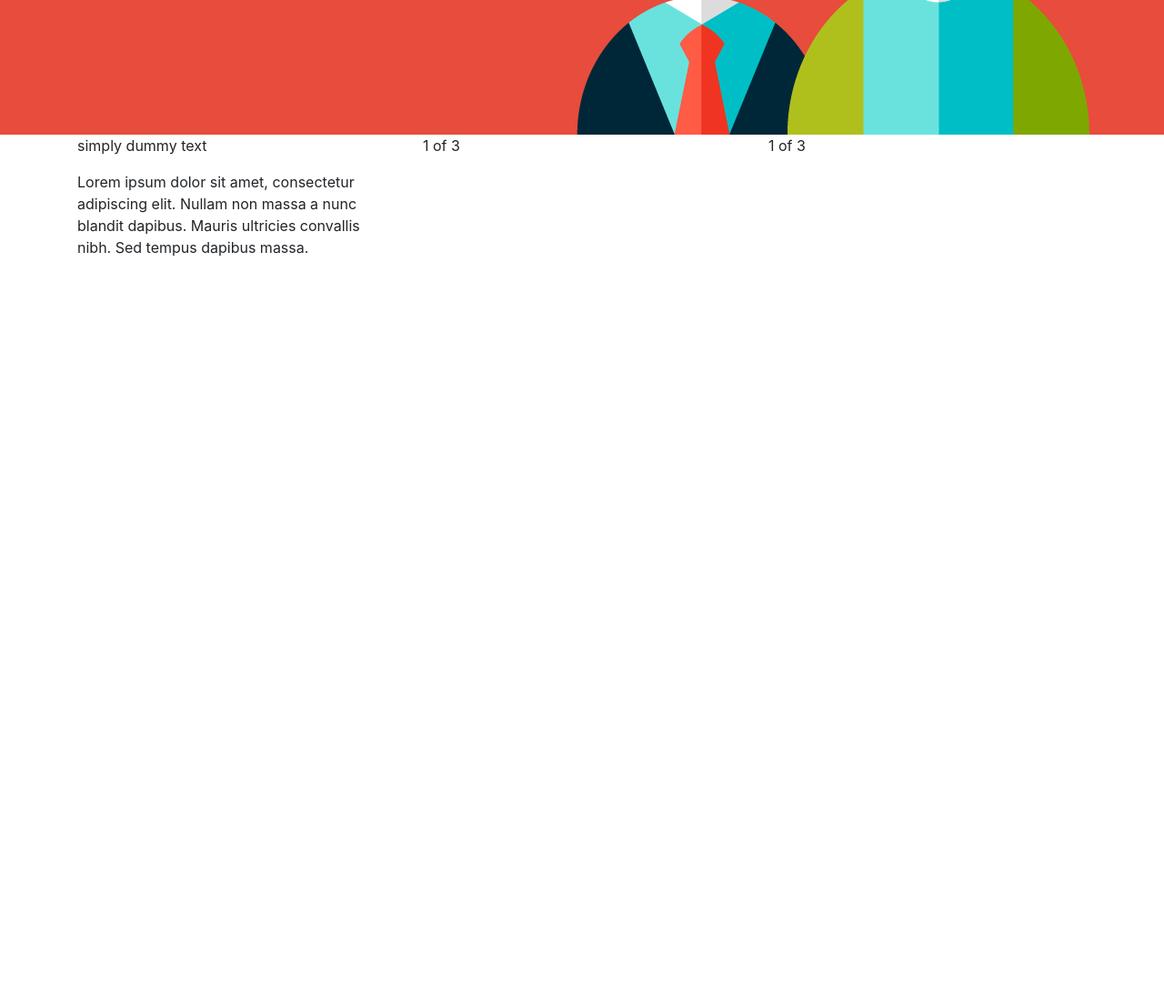
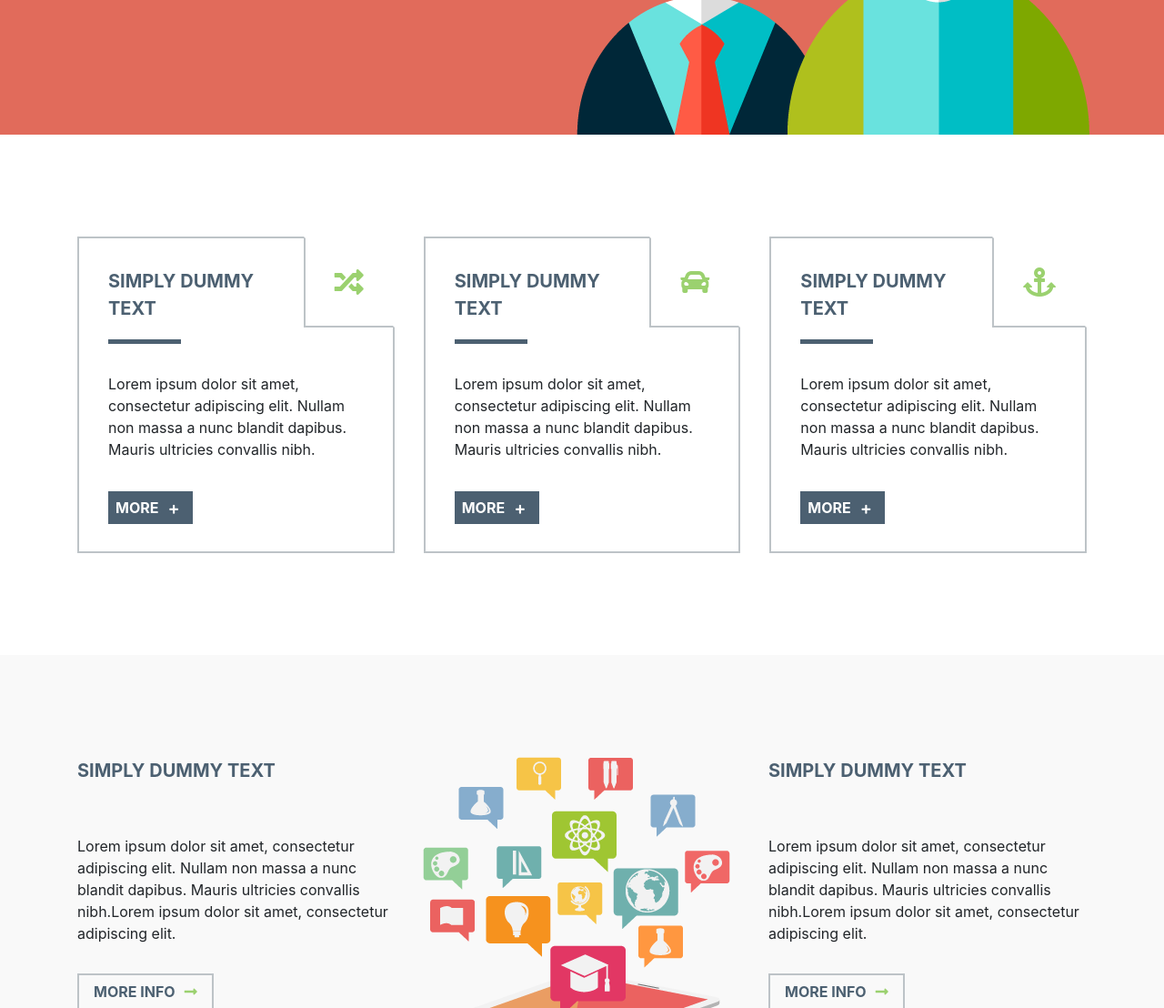
Before and after one commit to alexradu24/TemaIT-1, a plain HTML site: page index.html in a window 1280 px wide. Shown: the part 728-1836 px from the top of the page at 91% size. Before the commit the page ends 1028 px from the top, so only its background shows below. Drawn offline with nearby package versions, Linux system fonts and the light colour scheme.

Commit message:
diverse modificari

```diff
--- a/css/style.css
+++ b/css/style.css
@@ -2,8 +2,12 @@
     font-weight: bold;
 }
 
-.nav-wrapper {
-    background-color: #34495e;
+a:hover {
+    text-decoration: none;
+}
+
+nav {
+    background-color: #4C6071;
     color: #ffffff;
 }
 
@@ -26,14 +30,14 @@
 }
 
 h1 {
-    color: #34495e;
+    color: #4C6071;
     font-size: 3.2rem;
     text-transform: uppercase;
     padding: 4rem 0;
 }
 
 .bg-red {
-    background-color: #e74c3c;
+    background-color: #E16B5B;
 }
 
 .bg-red .container {
@@ -42,13 +46,13 @@ h1 {
 }
 
 .bg-green {
-    background-color: #2ecc71;
+    background-color: #9BD16F;
     color: #ffffff;
     font-size: 2rem;
 }
 
 .bg-white {
-    color: #34495e;
+    color: #4C6071;
     font-size: 1.2rem;
 }
 
@@ -92,3 +96,124 @@ h1 {
     /*border-left: 519px solid transparent;*/
     /*opacity: 0.1;*/
 /*}*/
+
+.item-wrapper {
+    margin: 7rem 0;
+}
+
+.item {
+    border: 2px solid #bdc3c7;
+    padding: 2rem;
+    margin-right: 2rem;
+    position: relative;
+}
+
+.item:last-child {
+    margin-right: 0;
+}
+
+.title {
+    color: #4C6071;
+    font-size: 1.25rem;
+    text-transform: uppercase;
+    padding-bottom: 1.5rem;
+    position: relative;
+    max-width: 65%;
+}
+
+.title-underline:before {
+    content: "";
+    height: 5px;
+    width: 80px;
+    background-color: #4C6071;
+    position: absolute;
+    bottom: 0;
+    left: 0;
+}
+
+.description {
+    padding: 1rem 0 1.5rem;
+}
+
+.item a {
+    color: #ffffff;
+    background-color: #4C6071;
+    padding: .5rem;
+}
+
+.item i {
+    position: absolute;
+    top: -2px;
+    right: -2px;
+    color: #9BD16F;
+    font-size: 2rem;
+    padding: 2rem;
+    border-top: 2px solid #ffffff;
+    border-right: 2px solid #ffffff;
+    border-bottom: 2px solid #bdc3c7;
+    border-left: 2px solid #bdc3c7;
+}
+
+.more {
+    font-size: .7rem;
+    padding: .5rem;
+}
+
+.bg-grey {
+    background-color: #F9F9F9;
+    padding: 7rem 0;
+}
+
+.bg-grey a {
+    color: #4C6071;
+    border: 2px solid #bdc3c7;
+    padding: .5rem 1rem;
+}
+
+.bg-grey i {
+    margin-left: 10px;
+    color: #9BD16F;
+}
+
+.team {
+    padding: 7rem 0;
+    text-align: center;
+}
+
+.team h2 {
+    font-size: 2.5rem;
+    color: #4C6071;
+}
+
+.team h5 {
+    color: #E16B5B;
+    font-weight: 400;
+}
+
+.team .row {
+    margin-top: 7rem;
+}
+
+.team .col {
+    border-top: 2px solid #bdc3c7;
+    border-right: 2px solid #bdc3c7;
+    border-bottom: 2px solid #bdc3c7;
+    padding: 3rem 15px;
+}
+
+.team .col:first-child{
+    border-left: 2px solid #bdc3c7;
+}
+
+.member {
+    color: #4C6071;
+    letter-spacing: 2px;
+}
+
+.team img {
+    margin-bottom: 2rem;
+}
+
+.team p {
+    margin-bottom: 0;
+}
--- a/index.html
+++ b/index.html
@@ -6,12 +6,15 @@
     <meta name="viewport" content="width=device-width, initial-scale=1, shrink-to-fit=no">
 
     <!-- Bootstrap CSS -->
-    <link rel="stylesheet" href="https://stackpath.bootstrapcdn.com/bootstrap/4.1.3/css/bootstrap.min.css" integrity="sha384-MCw98/SFnGE8fJT3GXwEOngsV7Zt27NXFoaoApmYm81iuXoPkFOJwJ8ERdknLPMO" crossorigin="anonymous">
+    <link rel="stylesheet" href="https://stackpath.bootstrapcdn.com/bootstrap/4.1.3/css/bootstrap.min.css"
+          integrity="sha384-MCw98/SFnGE8fJT3GXwEOngsV7Zt27NXFoaoApmYm81iuXoPkFOJwJ8ERdknLPMO" crossorigin="anonymous">
+    <link rel="stylesheet" href="https://use.fontawesome.com/releases/v5.5.0/css/all.css"
+          integrity="sha384-B4dIYHKNBt8Bc12p+WXckhzcICo0wtJAoU8YZTY5qE0Id1GSseTk6S+L3BlXeVIU" crossorigin="anonymous">
     <link rel="stylesheet" href="css/style.css">
     <title>Tema IT</title>
 </head>
 <body>
-<div class="nav-wrapper">
+<nav>
     <nav class="navbar">
         <a class="navbar-brand">Tema IT</a>
         <ul class="nav justify-content-end">
@@ -29,7 +32,8 @@
             </li>
         </ul>
     </nav>
-</div>
+</nav>
+<main>
     <div class="container">
         <h1 class="bold">Lorem Ipsum is simply dummy text of the printing and typesetting industry</h1>
     </div>
@@ -46,18 +50,82 @@
         </div>
     </div>
     <div class="container">
-    <div class="row">
+        <div class="row item-wrapper">
             <div class="col item">
-            <p class="title">simply dummy text</p>
-            <p class="description">Lorem ipsum dolor sit amet, consectetur adipiscing elit. Nullam non massa a nunc blandit dapibus. Mauris ultricies convallis nibh. Sed tempus dapibus massa.</p>
+                <p class="title title-underline bold">simply dummy text</p>
+                <i class="fas fa-random"></i>
+                <p class="description">Lorem ipsum dolor sit amet, consectetur adipiscing elit. Nullam non massa a nunc
+                    blandit dapibus. Mauris ultricies convallis nibh.</p>
+                <a class="bold" href="#">MORE <span class="fas fa-plus more"></span></a>
             </div>
             <div class="col item">
-            1 of 3
+                <p class="title title-underline bold">simply dummy text</p>
+                <i class="fas fa-car"></i>
+                <p class="description">Lorem ipsum dolor sit amet, consectetur adipiscing elit. Nullam non massa a nunc
+                    blandit dapibus. Mauris ultricies convallis nibh.</p>
+                <a class="bold" href="#">MORE <span class="fas fa-plus more"></span></a>
             </div>
             <div class="col item">
-            1 of 3
+                <p class="title title-underline bold">simply dummy text</p>
+                <i class="fas fa-anchor"></i>
+                <p class="description">Lorem ipsum dolor sit amet, consectetur adipiscing elit. Nullam non massa a nunc
+                    blandit dapibus. Mauris ultricies convallis nibh.</p>
+                <a class="bold" href="#">MORE <span class="fas fa-plus more"></span></a>
             </div>
         </div>
     </div>
+    <div class="bg-grey">
+        <div class="container">
+            <div class="row">
+                <div class="col">
+                    <p class="title bold">simply dummy text</p>
+                    <p class="description">Lorem ipsum dolor sit amet, consectetur adipiscing elit. Nullam non massa a
+                        nunc blandit dapibus. Mauris ultricies convallis nibh.Lorem ipsum dolor sit amet, consectetur
+                        adipiscing elit.</p>
+                    <a class="bold" href="#">MORE INFO<i class="fas fa-long-arrow-alt-right"></i></a>
+                </div>
+                <div class="col">
+                    <img src="images/asset_5.png" alt="knowledge">
+                </div>
+                <div class="col">
+                    <p class="title bold">simply dummy text</p>
+                    <p class="description">Lorem ipsum dolor sit amet, consectetur adipiscing elit. Nullam non massa a
+                        nunc blandit dapibus. Mauris ultricies convallis nibh.Lorem ipsum dolor sit amet, consectetur
+                        adipiscing elit.</p>
+                    <a class="bold" href="#">MORE INFO<i class="fas fa-long-arrow-alt-right"></i></a>
+                </div>
+            </div>
+        </div>
+    </div>
+    <div class="container team">
+        <h2 class="bold">LOREM IPSUM</h2>
+        <h5>Lorem ipsum dolor sit amet, consectetur adipiscing elit.</h5>
+        <div class="row">
+            <div class="col">
+                <img src="images/team/asset_1.png" alt="girl">
+                <p class="member bold">CURFAUCI</p>
+                <p>Lorem ipsum dolor sit amet, consectetur adipiscing elit.</p>
+            </div>
+            <div class="col">
+                <img src="images/team/asset_2.png" alt="red girl">
+                <p class="member bold">CURFAUCI</p>
+                <p>Lorem ipsum dolor sit amet, consectetur adipiscing elit.</p>
+            </div>
+            <div class="col">
+                <img src="images/team/asset_3.png" alt="beard boy">
+                <p class="member bold">CURFAUCI</p>
+                <p>Lorem ipsum dolor sit amet, consectetur adipiscing elit.</p>
+            </div>
+            <div class="col">
+                <img src="images/team/asset_4.png" alt="shaved boy">
+                <p class="member bold">CURFAUCI</p>
+                <p>Lorem ipsum dolor sit amet, consectetur adipiscing elit.</p>
+            </div>
+        </div>
+    </div>
+</main>
+<footer>
+
+</footer>
 </body>
 </html>
```
Also changed, not shown: images/asset_5.png (added), images/team/asset_1.png (added), images/team/asset_2.png (added), images/team/asset_3.png (added), images/team/asset_4.png (added). Lines whose indentation alone changed are shown as unchanged.
